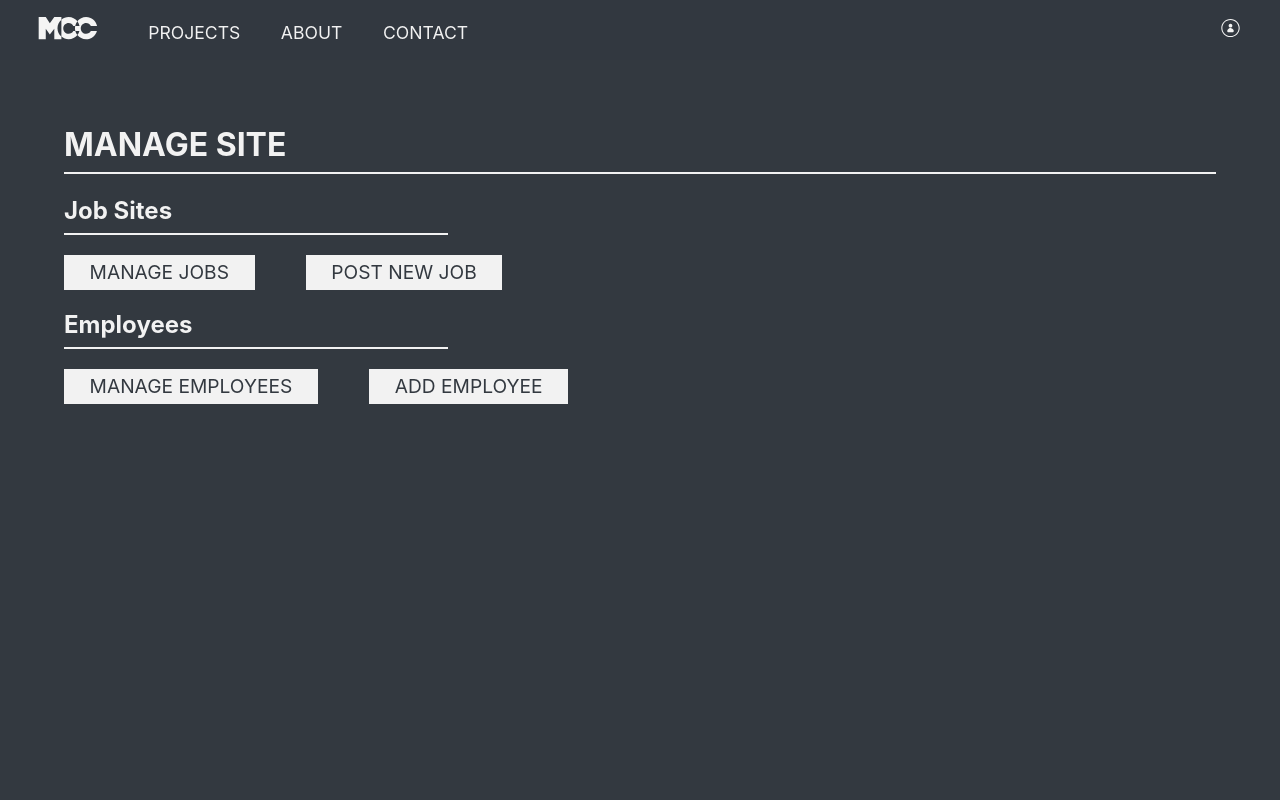
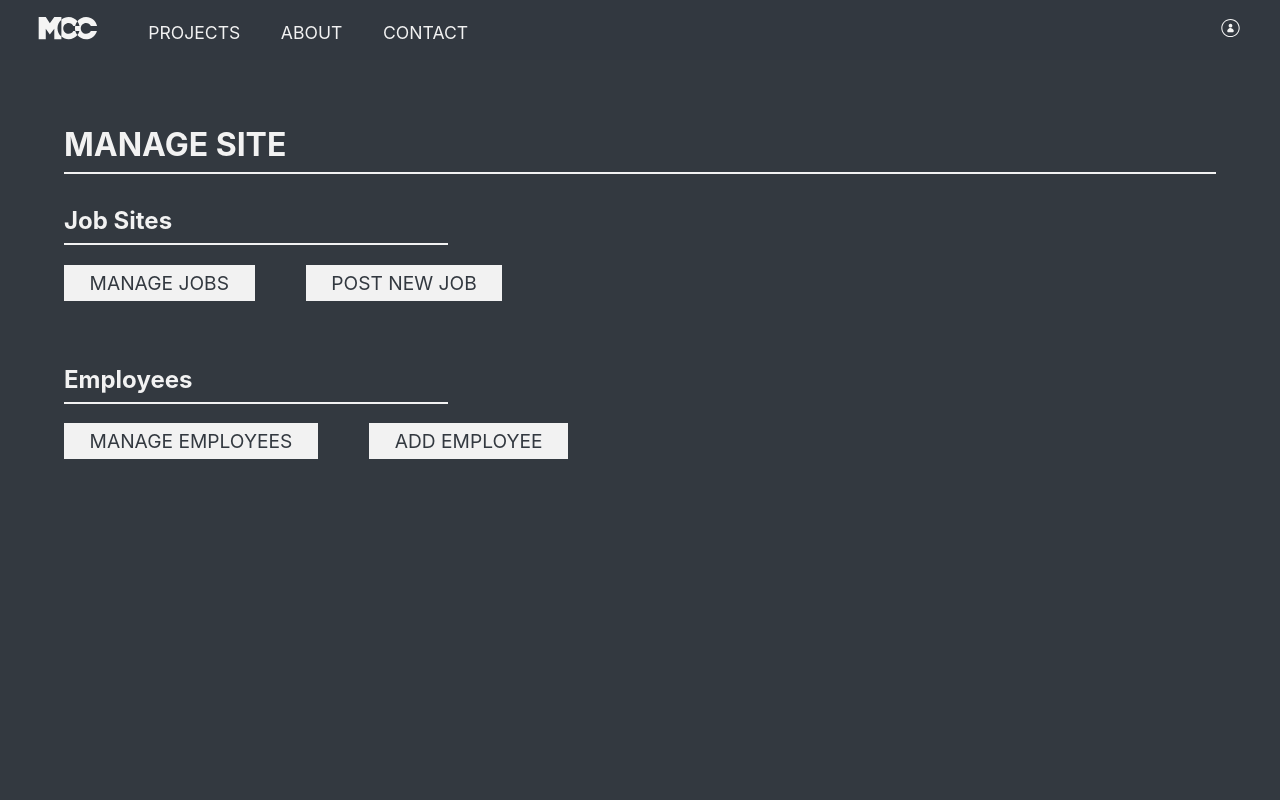
Before and after one commit to auditie/mcc-client, a React (Create React App) app: page /admin/manage in a window 1280 px wide. Shown: the top 800 px of the page. Built offline with nearby package versions, Linux system fonts and the light colour scheme; a web font is replaced by a local one.

Commit message:
Initial styling and structure for site manager component.

```diff
--- a/src/components/ManageSite/ManageSite.scss
+++ b/src/components/ManageSite/ManageSite.scss
@@ -7,6 +7,7 @@
     @include centered;
 
     &__jobs {
+        margin-top: 4vh;
 
         &-title {
             @include admin-sub-titles;
@@ -26,6 +27,7 @@
     }
 
     &__employees {
+        margin-top: 8vh;
 
         &-title {
             @include admin-sub-titles;
```
